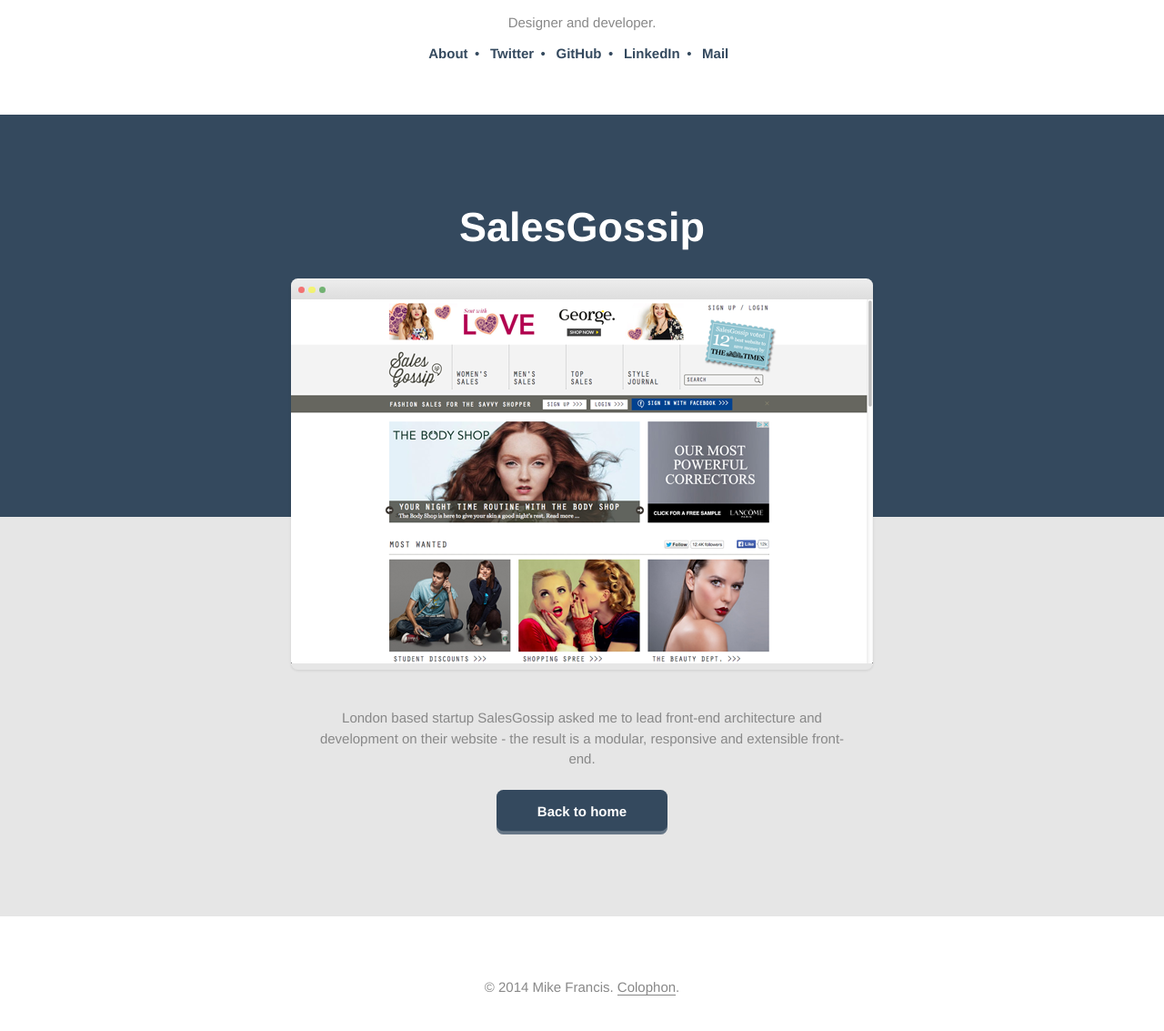
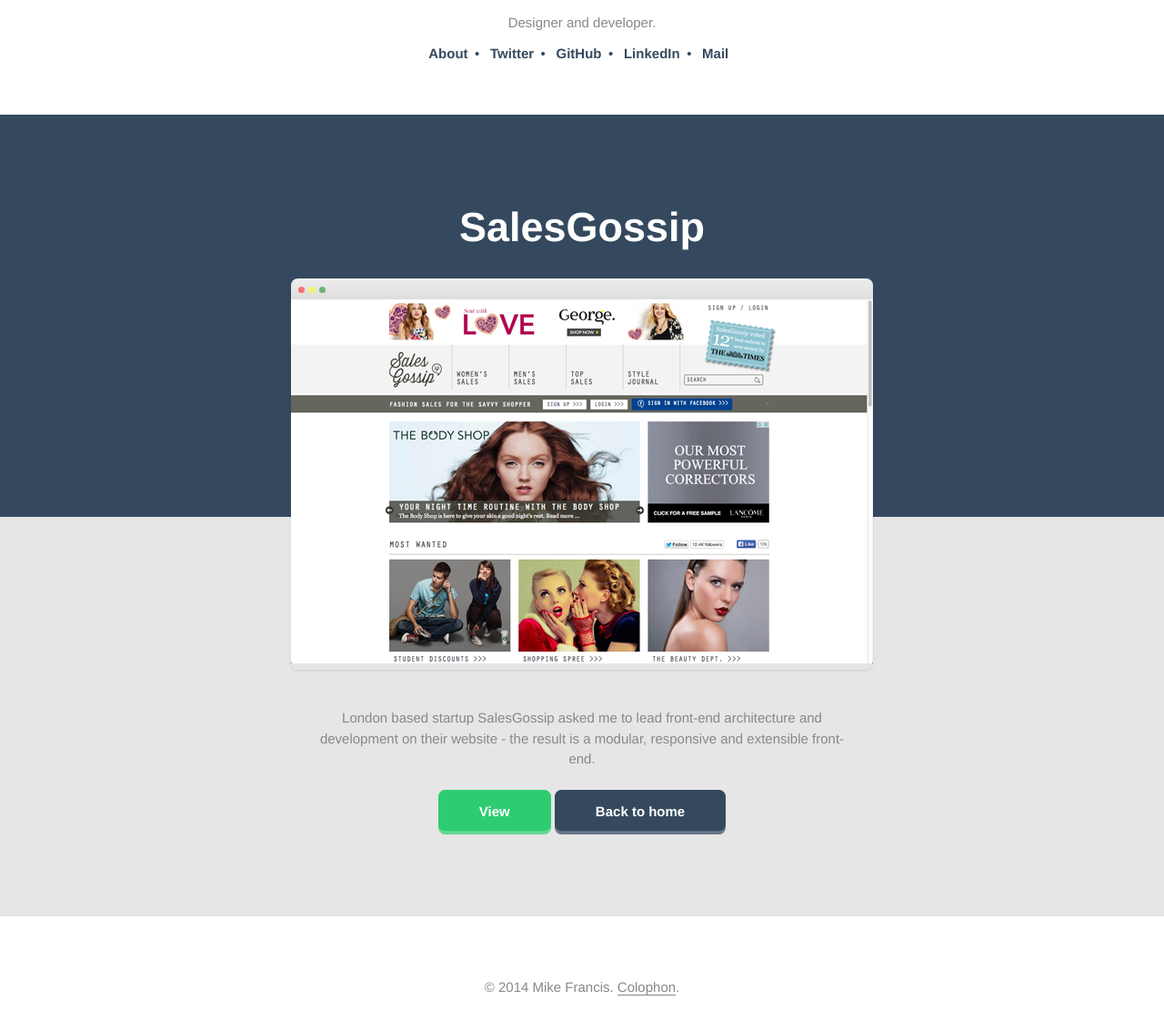
Before and after one commit to mikefrancis/mikefrancis.dev, a Jekyll site: the page built from _posts/2014-01-01-sales-gossip.md, in a window 1280 px wide, cut to the strip 175-1317 px from the top of the page. Shown: the top 1133 px of the strip at 91% size. Built offline with Jekyll 4.4.1, drawn with Linux system fonts in a browser that asks for light colours.

Commit message:
check for page.link

```diff
--- a/_layouts/post.html
+++ b/_layouts/post.html
@@ -23,7 +23,7 @@
         <div class="project__content">
           {{ content }}
           <p>
-            {% if page.link == blank %}
+            {% if page.link %}
             <a class="btn btn--primary" href="{{ page.link }}">View</a>
             {% endif %}
             <a class="btn" href="/">Back to home</a>
```
